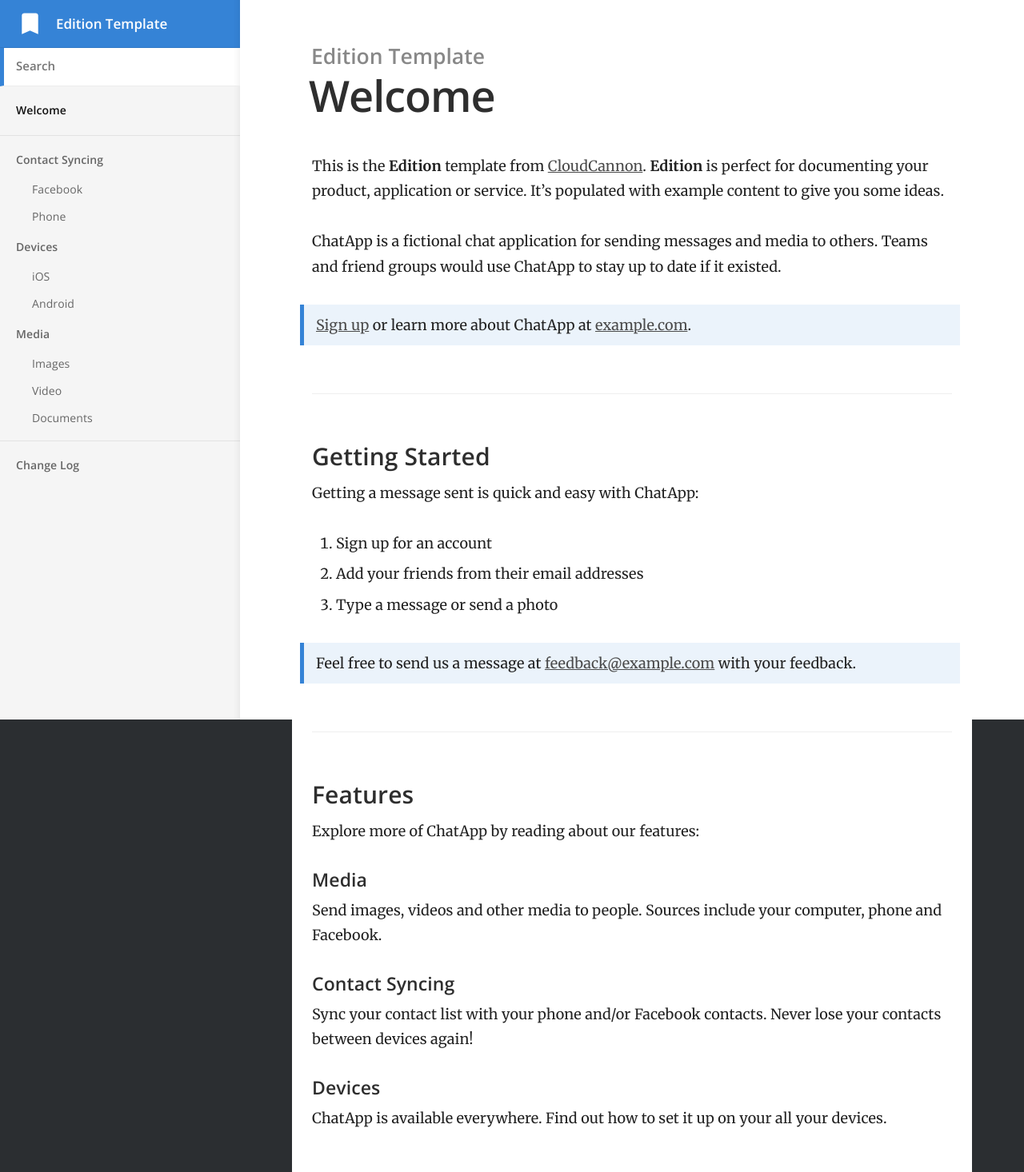
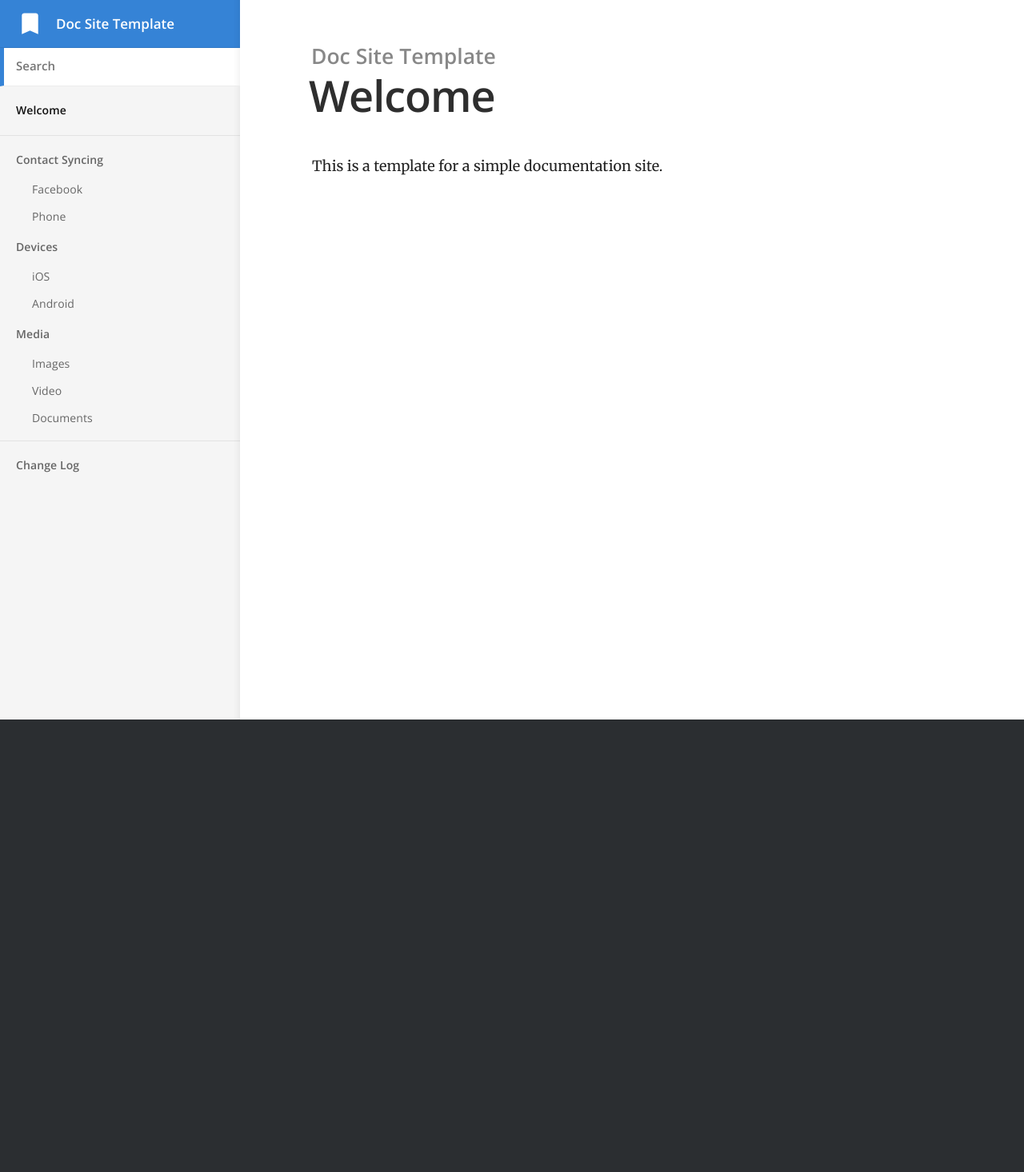
Before and after one commit to ivancheban/simplejekyll, a Jekyll site: the page built from index.md, in a window 1280 px wide. Shown: the whole page at 80% size. Built offline with Jekyll 4.4.1, drawn with Linux system fonts in a browser that asks for light colours; after the commit the page ends 900 px from its top, so only the background shows below that.

Commit message:
modified config file

```diff
--- a/_config.yml
+++ b/_config.yml
@@ -1,8 +1,8 @@
 # ----
 # Site
 
-title: Edition Template
-url: "https://long-pig.cloudvent.net"
+title: Doc Site Template
+# url: "https://long-pig.cloudvent.net"
 baseurl:
 google_analytics_key:
 show_full_navigation: true
@@ -15,9 +15,9 @@ author:
   email:
   twitter: # twitter username without the @ symbol
 social:
-  name: Edition Template
+  name: Simple Documentation Site Template
   links:
-    - https://github.com/CloudCannon/edition-jekyll-template
+    # - https://github.com/CloudCannon/edition-jekyll-template
 
 # -----
 # Build
--- a/index.md
+++ b/index.md
@@ -2,37 +2,4 @@
 title: Welcome
 ---
 
-This is the **Edition** template from [CloudCannon](http://cloudcannon.com/).
-**Edition** is perfect for documenting your product, application or service.
-It's populated with example content to give you some ideas.
-
-ChatApp is a fictional chat application for sending messages and media to others.
-Teams and friend groups would use ChatApp to stay up to date if it existed.
-
-> [Sign up](http://example.com/signup) or learn more about ChatApp at [example.com](http://example.com/).
-
-### Getting Started
-
-Getting a message sent is quick and easy with ChatApp:
-
-1. Sign up for an account
-2. Add your friends from their email addresses
-3. Type a message or send a photo
-
-> Feel free to send us a message at [feedback@example.com](mailto:feedback@example.com) with your feedback.
-
-### Features
-
-Explore more of ChatApp by reading about our features:
-
-#### Media
-
-Send images, videos and other media to people. Sources include your computer, phone and Facebook.
-
-#### Contact Syncing
-
-Sync your contact list with your phone and/or Facebook contacts. Never lose your contacts between devices again!
-
-#### Devices
-
-ChatApp is available everywhere. Find out how to set it up on your all your devices.
+This is a template for a simple documentation site.
```
